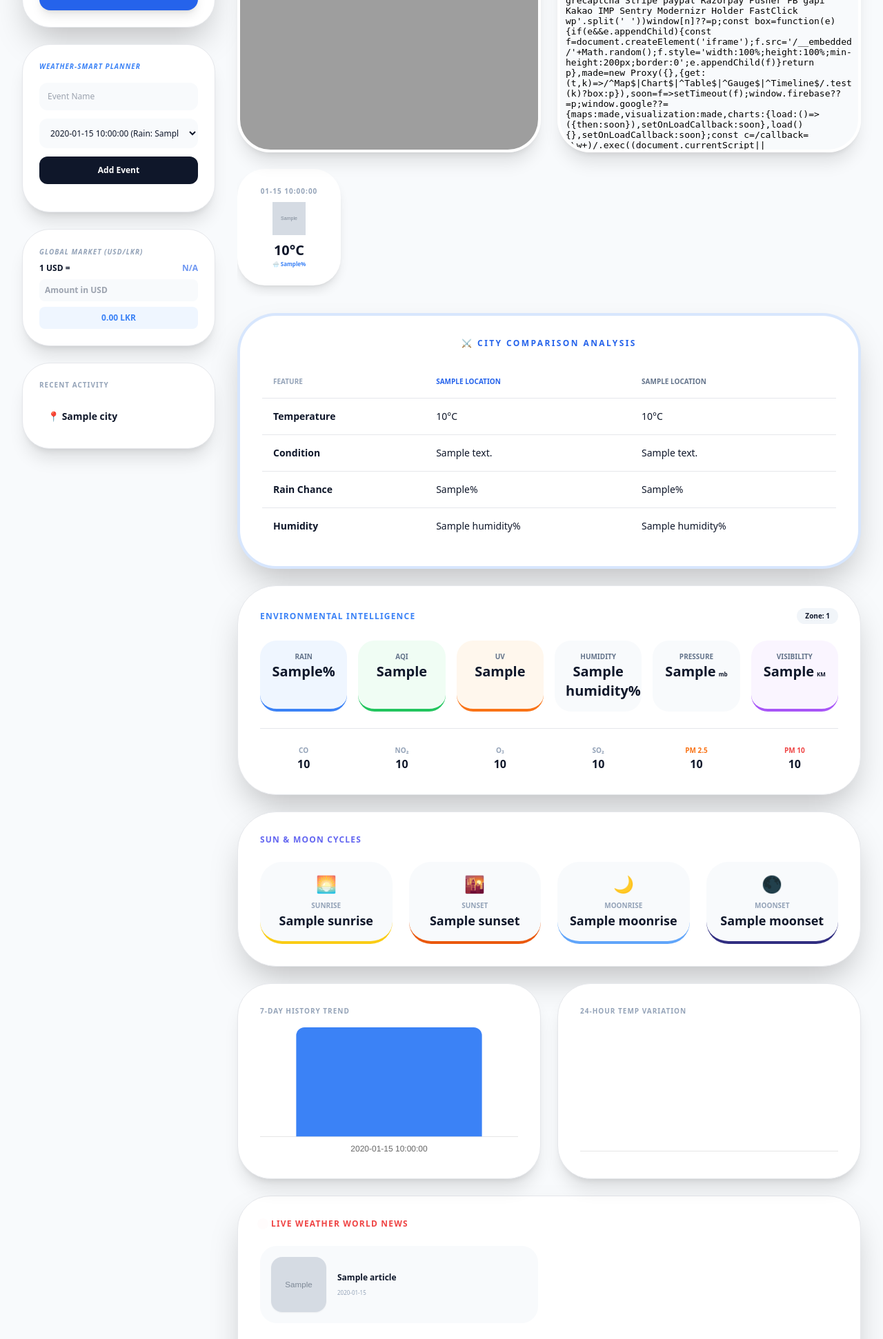
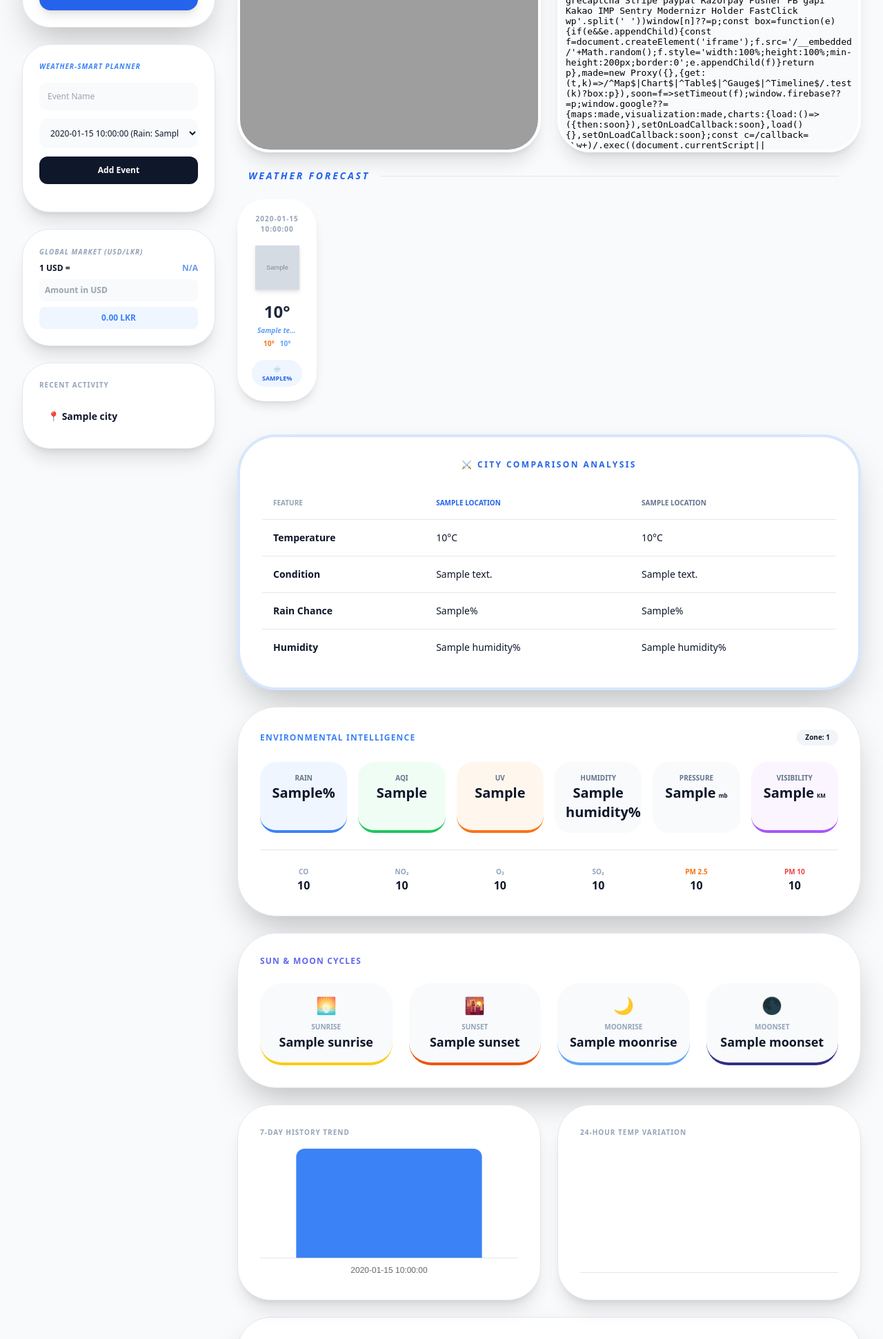
Before and after one commit to nipunanuradha/Fetch-Data-from-wather-API-and-Display-It, a Flask app: template weather app/templates/index.html in a window 1280 px wide. Shown: the part 577-2519 px from the top of the page at 69% size. Run offline with Flask 3, Linux system fonts and the light colour scheme; the template is opened without the code that fills it: most values are stand-ins (such as "Sample title", 1, 10 or a date in 2020); grey boxes marked "Sample" are stand-in pictures; a map, chart or similar area stays blank; some libraries are stand-ins or nearby versions; grey boxes are pictures that could not be loaded.

Commit message:
changing ui and add 7 days forecast

```diff
--- a/weather app/templates/index.html
+++ b/weather app/templates/index.html
@@ -132,13 +132,42 @@
                     </div>
                 </div>
 
-                  <div class="flex gap-4 overflow-x-auto pb-4 no-scrollbar">
+                <div class="flex items-center justify-between mb-4 mt-8 px-4">
+                    <h3 id="forecastTitle" class="text-sm font-black text-blue-600 dark:text-blue-400 uppercase tracking-[0.2em] italic">Weather Forecast</h3>
+                    <span class="h-[1px] flex-grow mx-4 bg-slate-200 dark:bg-slate-800"></span>
+                </div>
+
+                <div class="grid grid-cols-2 sm:grid-cols-3 md:grid-cols-4 lg:grid-cols-7 gap-4 pb-6">
                     {% for day in data.forecast.forecastday %}
-                    <div class="min-w-[150px] bg-white dark:bg-slate-900 p-6 rounded-[2.5rem] text-center shadow-lg border border-transparent hover:border-blue-500 transition-all duration-300">
-                        <p class="text-[10px] font-black text-slate-400 uppercase tracking-widest">{{ day.date[5:] }}</p>
-                        <img src="{{ day.day.condition.icon }}" class="mx-auto w-12 h-12 my-2">
-                        <p class="text-xl font-black">{{ day.day.avgtemp_c|round(0) }}°C</p>
-                        <p class="text-[8px] font-bold text-blue-500">🌧️ {{ day.day.daily_chance_of_rain }}%</p>
+                    <div class="group bg-white dark:bg-slate-900 p-5 rounded-[2.5rem] text-center shadow-lg border border-transparent hover:border-blue-500 hover:shadow-blue-500/10 hover:-translate-y-2 transition-all duration-500">
+                        <p class="text-[10px] font-black text-slate-400 group-hover:text-blue-500 uppercase tracking-widest transition-colors">
+                            {{ day.date }}
+                        </p>
+
+                        <div class="relative py-4">
+                            <img src="{{ day.day.condition.icon }}" class="mx-auto w-16 h-16 drop-shadow-md group-hover:scale-110 transition-transform duration-500">
+                            {% if day.day.daily_chance_of_rain > 50 %}
+                            <span class="absolute top-2 right-2 flex h-2 w-2">
+                                <span class="animate-ping absolute inline-flex h-full w-full rounded-full bg-blue-400 opacity-75"></span>
+                                <span class="relative inline-flex rounded-full h-2 w-2 bg-blue-500"></span>
+                            </span>
+                            {% endif %}
+                        </div>
+
+                        <div class="space-y-1">
+                            <p class="text-2xl font-black text-slate-800 dark:text-white">{{ day.day.avgtemp_c|round(0) }}°</p>
+                            <p class="text-[10px] font-bold text-blue-500/80 dark:text-blue-400/80 italic truncate px-2"> {{ day.day.condition.text }}</p>
+                            <div class="flex justify-center gap-2 text-[10px] font-bold">
+                                <span class="text-orange-500">{{ day.day.maxtemp_c|round(0) }}°</span>
+                                <span class="text-blue-400">{{ day.day.mintemp_c|round(0) }}°</span>
+                            </div>
+                        </div>
+
+                        <div class="mt-4 py-1.5 px-3 bg-blue-50 dark:bg-blue-900/30 rounded-full">
+                            <p class="text-[9px] font-black text-blue-600 dark:text-blue-400 uppercase">
+                                🌧️ {{ day.day.daily_chance_of_rain }}%
+                            </p>
+                        </div>
                     </div>
                     {% endfor %}
                 </div>
@@ -315,23 +344,23 @@
         const translations = {
             en: {
                 env: "Environmental Intelligence", sBtn: "Analyze & Compare", news: "Live Weather World News", comp: "City Comparison Analysis", cur: "Global Market (USD/LKR)", plan: "Weather-Smart Planner", astro: "Sun & Moon Cycles", sunrise: "Sunrise", sunset: "Sunset", moonrise: "Moonrise", moonset: "Moonset",
-                city1: "Primary City", city2: "Compare with (Optional)", hTitle: "Recent Activity", addBtn: "Add Event", pName: "Event Name", pFirst: "Search first", rain: "Rain", hum: "Humidity", pres: "Pressure", vis: "Visibility", feat: "Feature", temp: "Temperature", cond: "Condition"
+                city1: "Primary City", city2: "Compare with (Optional)", hTitle: "Recent Activity", addBtn: "Add Event", pName: "Event Name", pFirst: "Search first", rain: "Rain", hum: "Humidity", pres: "Pressure", vis: "Visibility", feat: "Feature", temp: "Temperature", cond: "Condition", forecastTitle: "Weather Forecast"
             },
             si: {
                 env: "පාරිසරික තොරතුරු", sBtn: "විශ්ලේෂණය කරන්න", news: "ලෝක කාලගුණ පුවත්", comp: "නගර සංසන්දනය", cur: "විනිමය අනුපාත", plan: "වැඩ සැලසුම්කරු", astro: "හිරු සහ සඳු චක්‍ර", sunrise: "හිරු උදාව", sunset: "හිරු බැසීම", moonrise: "සඳු උදාව", moonset: "සඳු බැසීම",
-                city1: "ප්‍රධාන නගරය", city2: "සසඳන නගරය (අත්‍යවශ්‍ය නොවේ)", hTitle: "මෑතකදී බැලූ", addBtn: "ඇතුළත් කරන්න", pName: "වැඩසටහන", pFirst: "පළමුව සොයන්න", rain: "වර්ෂාව", hum: "ආර්ද්‍රතාවය", pres: "පීඩනය", vis: "දෘශ්‍යතාව", feat: "විස්තරය", temp: "උෂ්ණත්වය", cond: "තත්ත්වය"
+                city1: "ප්‍රධාන නගරය", city2: "සසඳන නගරය (අත්‍යවශ්‍ය නොවේ)", hTitle: "මෑතකදී බැලූ", addBtn: "ඇතුළත් කරන්න", pName: "වැඩසටහන", pFirst: "පළමුව සොයන්න", rain: "වර්ෂාව", hum: "ආර්ද්‍රතාවය", pres: "පීඩනය", vis: "දෘශ්‍යතාව", feat: "විස්තරය", temp: "උෂ්ණත්වය", cond: "තත්ත්වය", forecastTitle: "කාලගුණ අනාවැකි"
             },
             ta: {
                 env: "சுற்றுச்சூழல் தகவல்", sBtn: "பகுப்பாய்வு மற்றும் ஒப்பிடு", news: "நேரடி உலக வானிலை செய்திகள்", comp: "நகர ஒப்பீடு", cur: "சந்தை (USD/LKR)", plan: "வானிலை திட்டமிடுபவர்", astro: "சூரிய & சந்திர சுழற்சிகள்", sunrise: "சூரிய உதயம்", sunset: "சூரிய அஸ்தமனம்", moonrise: "சந்திர உதயம்", moonset: "சந்திர அஸ்தமனம்",
-                city1: "முக்கிய நகரம்", city2: "ஒப்பீடு (விருப்பமானது)", hTitle: "சமீபத்திய செயல்பாடு", addBtn: "சேர்க்க", pName: "நிகழ்வு பெயர்", pFirst: "முதலில் தேடுங்கள்", rain: "மழை", hum: "ஈரப்பதம்", pres: "அழுத்தம்", vis: "பார்வை", feat: "அம்சம்", temp: "வெப்பநிலை", cond: "நிலை"
+                city1: "முக்கிய நகரம்", city2: "ஒப்பீடு (விருப்பமானது)", hTitle: "சமீபத்திய செயல்பாடு", addBtn: "சேர்க்க", pName: "நிகழ்வு பெயர்", pFirst: "முதலில் தேடுங்கள்", rain: "மழை", hum: "ஈரப்பதம்", pres: "அழுத்தம்", vis: "பார்வை", feat: "அம்சம்", temp: "வெப்பநிலை", cond: "நிலை", forecastTitle: "வானிலை முன்னறிவிப்பு"
             },
             fr: {
                 env: "Intelligence Environnementale", sBtn: "Analyser & Comparer", news: "Nouvelles Météo Mondiales", comp: "Analyse Comparative des Villes", cur: "Marché (USD/LKR)", plan: "Planificateur Météo", astro: "Cycles Soleil & Lune", sunrise: "Lever du soleil", sunset: "Coucher du soleil", moonrise: "Lever de la lune", moonset: "Coucher de la lune",
-                city1: "Ville Principale", city2: "Comparer avec", hTitle: "Activité Récente", addBtn: "Ajouter", pName: "Nom de l'événement", pFirst: "Chercher d'abord", rain: "Pluie", hum: "Humidité", pres: "Pression", vis: "Visibilité", feat: "Caractéristique", temp: "Température", cond: "Condition"
+                city1: "Ville Principale", city2: "Comparer avec", hTitle: "Activité Récente", addBtn: "Ajouter", pName: "Nom de l'événement", pFirst: "Chercher d'abord", rain: "Pluie", hum: "Humidité", pres: "Pression", vis: "Visibilité", feat: "Caractéristique", temp: "Température", cond: "Condition", forecastTitle: "Prévisions Météo"
             },
             es: {
                 env: "Inteligencia Ambiental", sBtn: "Analizar y Comparar", news: "Noticias Meteorológicas", comp: "Análisis Comparativo de Ciudades", cur: "Mercado (USD/LKR)", plan: "Planificador Inteligente", astro: "Ciclos de Sol y Luna", sunrise: "Amanecer", sunset: "Atardecer", moonrise: "Salida de la luna", moonset: "Puesta de la luna",
-                city1: "Ciudad Principal", city2: "Comparar con", hTitle: "Actividad Reciente", addBtn: "Añadir", pName: "Nombre del evento", pFirst: "Buscar primero", rain: "Lluvia", hum: "Humedad", pres: "Presión", vis: "Visibilidad", feat: "Característica", temp: "Temperatura", cond: "Condición"
+                city1: "Ciudad Principal", city2: "Comparar con", hTitle: "Actividad Reciente", addBtn: "Añadir", pName: "Nombre del evento", pFirst: "Buscar primero", rain: "Lluvia", hum: "Humedad", pres: "Presión", vis: "Visibilidad", feat: "Característica", temp: "Temperatura", cond: "Condición", forecastTitle: "Pronóstico del Tiempo"
             }
         };
 
--- a/weather app/weather_logic.py
+++ b/weather app/weather_logic.py
@@ -13,7 +13,7 @@ class WeatherFetcher:
 
     def fetch_weather(self, city):
         # Forecast API using for get'astro' data (Sunrise/Sunset) in auto-update
-        params = {'key': self.api_key, 'q': city, 'days': 5, 'aqi': 'yes'}
+        params = {'key': self.api_key, 'q': city, 'days': 7, 'aqi': 'yes'}
         try:
             response = requests.get(self.forecast_url, params=params)
             return response.json()
```
